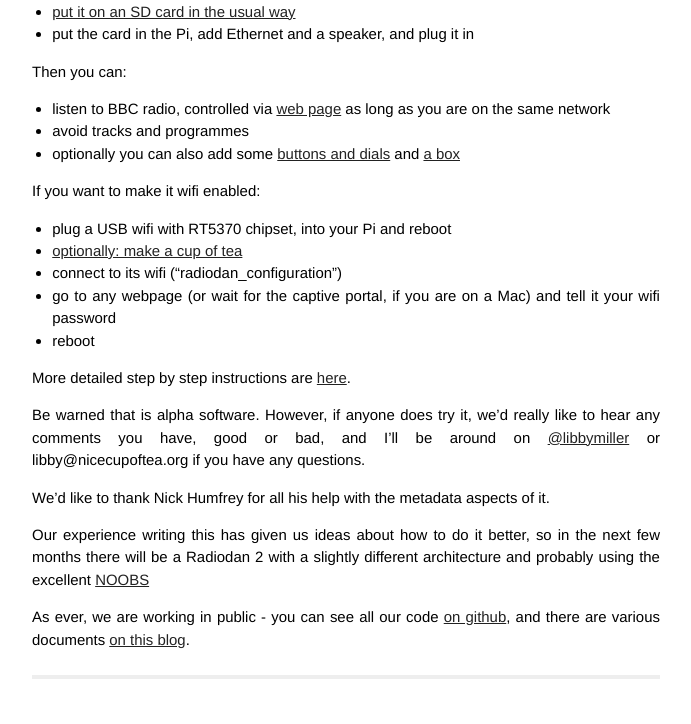
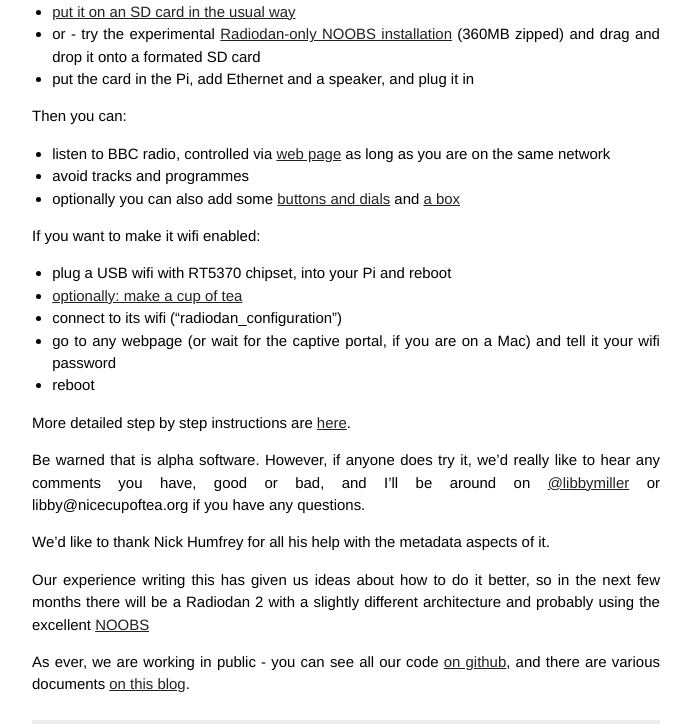
Before and after one commit to radiodan/radiodan.github.io, a Jekyll site: the page built from _posts/2013-12-24-release.markdown, in a window 1280 px wide. Shown: the part 328-1052 px from the top of the page, without its empty margins (294-985 px from the left). Built offline with Jekyll 4.4.1, drawn with Linux system fonts in a browser that asks for light colours; Markdown is read by kramdown in place of the engine named in the settings; comment, search, counter and statistics services are not loaded; before the commit the page ends 1007 px from its top, so only the background shows below that.

Commit message:
Add link to the Radiodan NOOBS

```diff
--- a/_posts/2013-12-24-release.markdown
+++ b/_posts/2013-12-24-release.markdown
@@ -16,6 +16,7 @@
 
 * download a [2G SD](http://dev.notu.be/2013/12/radiodan/radiodan2.zip) (580 MB zipped) minimal Raspian-plus-Radiodan card image
 * [put it on an SD card in the usual way](http://elinux.org/RPi_Easy_SD_Card_Setup)
+* or - try the experimental [Radiodan-only NOOBS installation](http://dev.notu.be/2013/12/radiodan/NOOBS_v1_3_2-radiodan-only.zip) (360MB zipped) and drag and drop it onto a formated SD card
 * put the card in the Pi, add Ethernet and a speaker, and plug it in
 
 Then you can:
```
Also changed, not shown: 1 other file.
